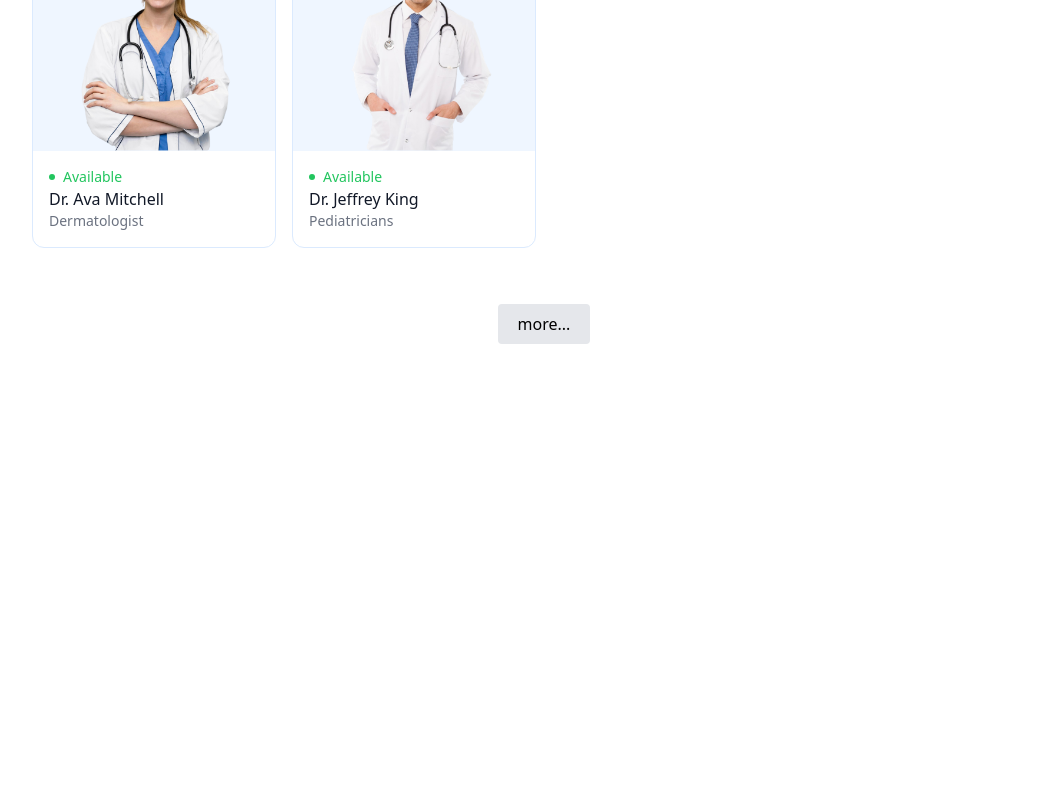
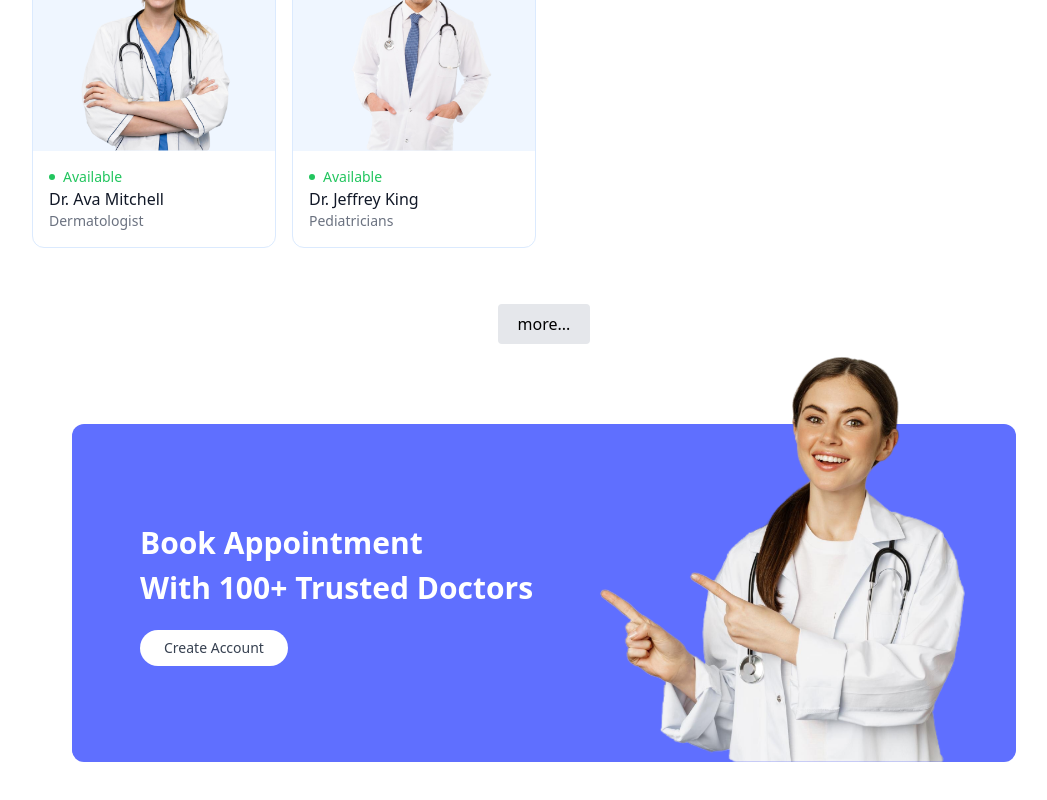
Before and after one commit to prabodhahdev/DocBook, a React (Vite) app in the folder frontend/: page / in a window 1280 px wide. Shown: the part 2042-2842 px from the top of the page, without its empty margins (96-1143 px from the left). Before the commit the page ends 2450 px from the top, so only its background shows below. Built offline with nearby package versions, Linux system fonts and the light colour scheme.

Commit message:
banner of the home page

```diff
--- /dev/null
+++ b/frontend/src/components/Baanner.jsx
@@ -0,0 +1,19 @@
+import React from 'react'
+import { assets } from '../assets/assets'
+import { useNavigate } from 'react-router-dom'
+
+const Baanner = () => {
+    const navigate= useNavigate();
+  return (
+    <div className='flex bg-primary px-6 sm:px-10 md:px-14 lg:px-12 my-20 md:mx-10 rounded-xl'>
+      <div className='flex-1 py-8 sm:py-10 md:py-16 lg:py-24 lg:pl-5'>
+        <p className='text-white font-bold text-3xl leading-normal'>Book Appointment <br />
+        With 100+ Trusted Doctors</p>
+        <button onClick={()=>{navigate('/login');scrollTo(0,0);}} className='mt-5 py-2 px-6 bg-white rounded-full text-sm  text-gray-700 hover:scale-105 transition-all'>Create Account</button>
+      </div>
+      <div className='hidden md:block md:w-1/2 relative lg:w-[370px] '><img className='w-full absolute bottom-0 right-0 max-w-md' src={assets.appointment_img} alt="" /></div>
+    </div>
+  )
+}
+
+export default Baanner
--- a/frontend/src/pages/Home.jsx
+++ b/frontend/src/pages/Home.jsx
@@ -2,6 +2,7 @@
 import Header from '../components/Header'
 import Specialitymenu from '../components/Specialitymenu'
 import TopDoctors from '../components/TopDoctors'
+import Baanner from '../components/Baanner'
 
 const Home = () => {
   return (
@@ -9,6 +10,7 @@
     <Header/>
     <Specialitymenu/>
     <TopDoctors/>
+    <Baanner/>
     </div>
   )
 }
```
